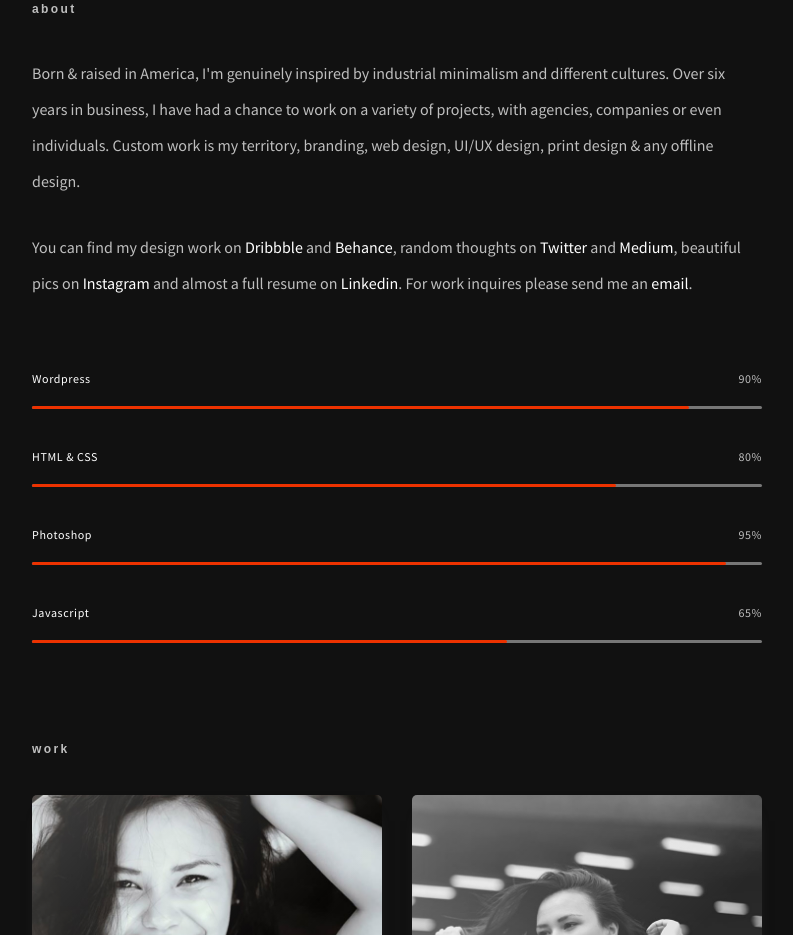
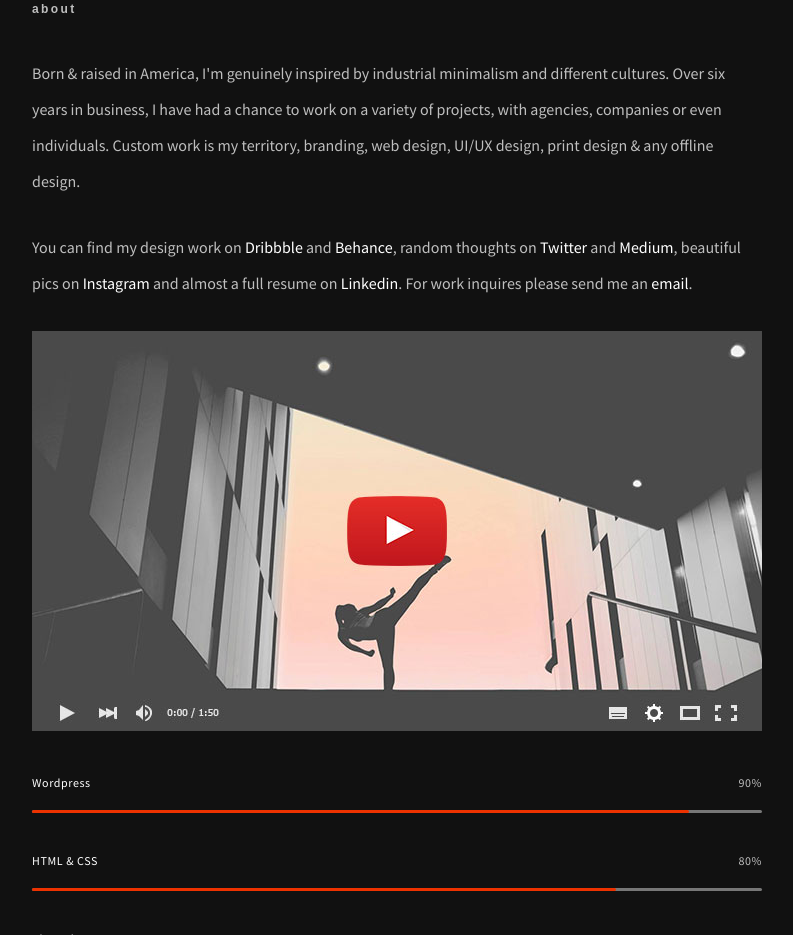
Before and after one commit to SiamKreative/tanja-keller.com, a plain HTML site: page index.html in a window 1280 px wide. Shown: the part 897-1832 px from the top of the page, without its empty margins (243-1036 px from the left). Drawn offline with Linux system fonts and the light colour scheme; a web font is replaced by a local one.

Commit message:
Prepare markup and style for showreel (not embed code for better performance)

```diff
--- a/index.html
+++ b/index.html
@@ -113,6 +113,15 @@
 					<h2>about</h2>
 					<p>Born &amp; raised in America, I'm genuinely inspired by industrial minimalism and different cultures. Over six years in business, I have had a chance to work on a variety of projects, with agencies, companies or even individuals. Custom work is my territory, branding, web design, UI/UX design, print design &amp; any offline design.</p>
 					<p>You can find my design work on <a href="#">Dribbble</a> and <a href="#">Behance</a>, random thoughts on <a href="#">Twitter</a> and <a href="#">Medium</a>, beautiful pics on <a href="#">Instagram</a> and almost a full resume on <a href="#">Linkedin</a>. For work inquires please send me an <a href="mailto:mail@tanja-keller.com">email</a>.</p>
+				</div>
+			</div>
+
+			<!-- Showreel -->
+			<div class="row">
+				<div class="col-xs-12 col-lg-8 col-lg-offset-2">
+					<a class="lightbox-youtube" href="https://www.youtube.com/watch?v=Erq0Ie7YUKI">
+						<img src="images/youtube.jpg" alt="Tanja Keller Showreel">
+					</a>
 				</div>
 			</div>
 
--- a/js/main.js
+++ b/js/main.js
@@ -178,6 +178,14 @@
 			}
 		}
 	});
+	$('.lightbox-youtube').magnificPopup({
+		disableOn: 700,
+		type: 'iframe',
+		mainClass: 'mfp-fade',
+		removalDelay: 160,
+		preloader: false,
+		fixedContentPos: false
+	});
 
 	/* =Thumbnail Effects
 	-------------------------------------------------------------- */
```
Also changed, not shown: images/youtube.jpg (added).
